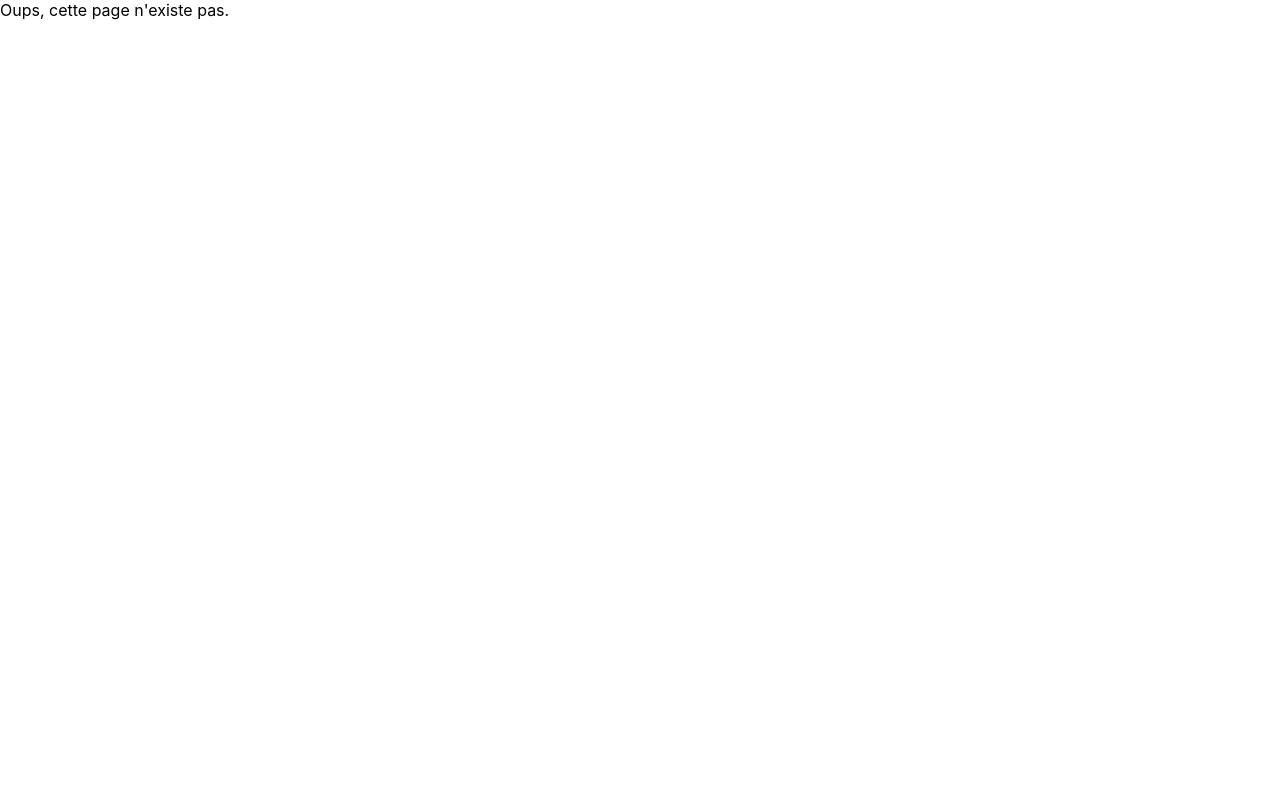
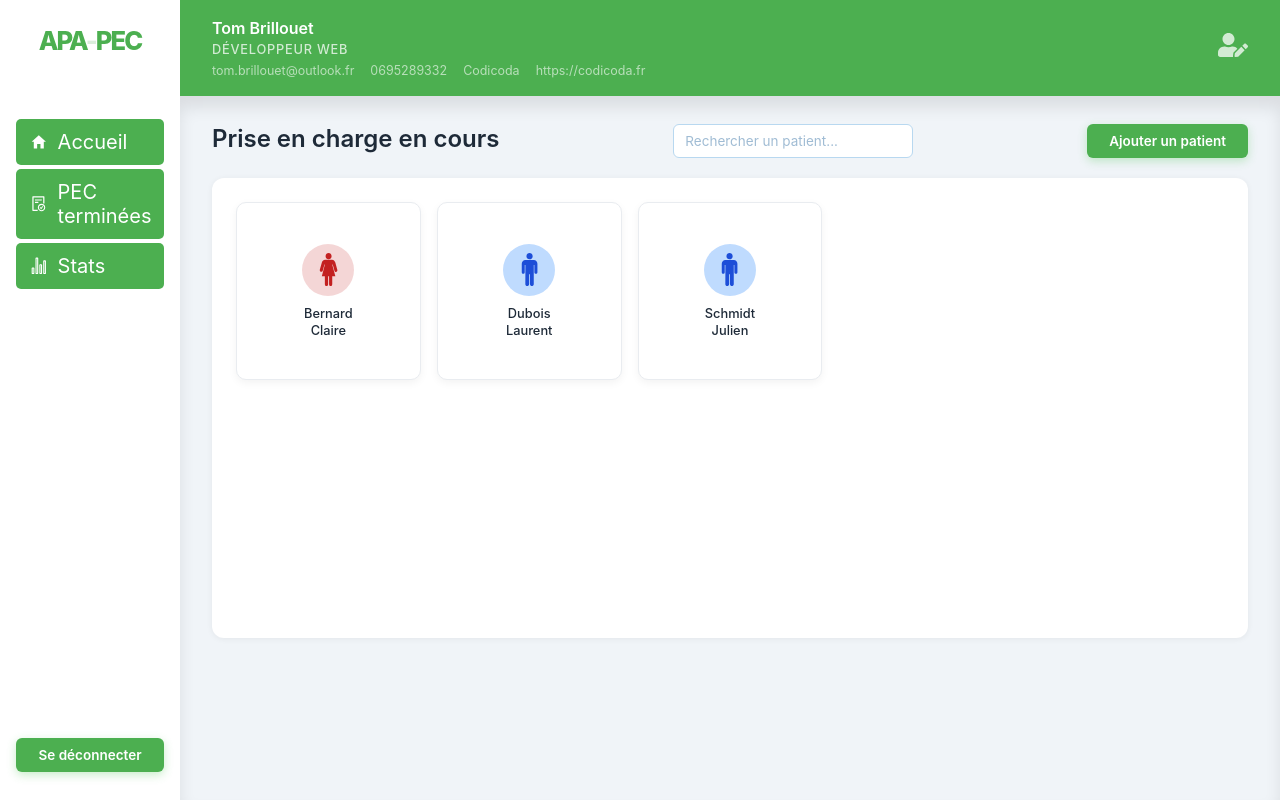
Before and after one commit to TomBrillouet/APA-PEC, a React (Vite) app: page /stats in a window 1280 px wide. Built offline with nearby package versions, Linux system fonts and the light colour scheme.

Commit message:
✨F04 : Menu > create routes stats and archived

```diff
--- a/src/App.jsx
+++ b/src/App.jsx
@@ -9,6 +9,8 @@ export default function App() {
     <Routes>
       <Route path="/" element={<LoginPage />} />
       <Route path="/dashboard" element={<Dashboard />} />
+      <Route path="/dashboard/:status" element={<Dashboard />} />
+      <Route path="/stats" element={<Dashboard />} />
       <Route path="*" element={<ErrorPage />} />
     </Routes>
   )
--- a/src/components/pages/dashboard/Main/Main.jsx
+++ b/src/components/pages/dashboard/Main/Main.jsx
@@ -9,10 +9,14 @@ import PatientOpened from "./Popup/PatientOpened/PatientOpened.jsx"
 import AddPatient from "./Popup/AddPatient/AddPatient.jsx"
 import ProInfo from "./Popup/ProInfo/ProInfo.jsx"
 import { useBilanForm } from "../../../../hooks/useBilanForm.jsx"
+import { theme } from "../../../../theme/index.js"
+import { fakePro } from "../../../../datas/fakePro.js"
+import { useParams } from "react-router"
 
 export default function Main() {
   const [addPatient, setAddPatient] = useState(false)
   const [patientOpen, setPatientOpen] = useState(false)
+  const [pro, setPro] = useState(fakePro)
   const [proInfo, setProInfo] = useState(false)
   const [selectedPatient, setSelectedPatient] = useState(null)
   const [selectedBilan, setSelectedBilan] = useState(null)
@@ -29,12 +33,19 @@ export default function Main() {
     testsSelectChange,
   } = useBilanForm()
 
+  const { status } = useParams()
+  const archived = status === "archived"
+
   const toggleAddPatient = () => {
     setAddPatient(!addPatient)
   }
 
   const toggleProInfo = () => {
     setProInfo(!proInfo)
+  }
+
+  const proSubmit = (newProInfos) => {
+    setPro(newProInfos)
   }
 
   const togglePatient = (patientToOpen) => {
@@ -62,7 +73,7 @@ export default function Main() {
 
   const patientsFiltered = patients.filter(
     (patient) =>
-      patient.archived === false &&
+      patient.archived === archived &&
       (patient.lastName.toLowerCase().includes(search.toLowerCase()) ||
         patient.firstName.toLowerCase().includes(search.toLowerCase())),
   )
@@ -91,6 +102,8 @@ export default function Main() {
     toggleOldBilan,
     handleSelectedBilan,
     selectedBilan,
+    pro,
+    proSubmit,
   }
 
   return (
@@ -119,6 +132,7 @@ export default function Main() {
           <TopMainBar
             onChange={(e) => setSearch(e.target.value)}
             onClick={toggleAddPatient}
+            archived={archived}
           />
 
           <PatientsGrid
@@ -135,14 +149,14 @@ const MainStyled = styled.main`
   flex: 1;
   display: flex;
   flex-direction: column;
-  background-color: #f1f1f1;
+  background-color: ${theme.colors.background};
 
   .overlay {
-    width: 100vw;
-    height: 100vh;
+    width: 100%;
+    height: 100%;
     left: 0;
     top: 0;
-    position: absolute;
+    position: fixed;
     z-index: 1;
     background-color: #1e2a3878;
   }
--- a/src/components/pages/dashboard/Main/TopMainBar.jsx
+++ b/src/components/pages/dashboard/Main/TopMainBar.jsx
@@ -3,10 +3,12 @@ import Searchbar from "./Searchbar"
 import SectionTitle from "./Popup/AddPatient/Form/SectionTitle.jsx"
 import Button from "../../../reusable/Button"
 
-export default function TopMainBar({ onChange, onClick }) {
+export default function TopMainBar({ onChange, onClick, archived }) {
   return (
     <TopMainBarStyled>
-      <SectionTitle label={"Prise en charge en cours"} />
+      <SectionTitle
+        label={`Prise en charge ${archived ? "terminée" : "en cours"}`}
+      />
       <Searchbar onChange={onChange} />
       <Button label={"Ajouter un patient"} onClick={onClick} />
     </TopMainBarStyled>
@@ -15,9 +17,11 @@ export default function TopMainBar({ onChange, onClick }) {
 
 const TopMainBarStyled = styled.div`
   display: flex;
+  flex-wrap: wrap;
   justify-content: space-between;
   font-size: 1.5rem;
   font-weight: 600;
   color: #1e2a38;
   margin-bottom: 20px;
+  gap: 10px;
 `
--- a/src/components/pages/dashboard/Menu/NavItem.jsx
+++ b/src/components/pages/dashboard/Menu/NavItem.jsx
@@ -1,8 +1,49 @@
-export default function NavItem({ label, icon, onClick }) {
+import { NavLink } from "react-router"
+import styled from "styled-components"
+import { theme } from "../../../../theme"
+
+export default function NavItem({ label, icon, to }) {
   return (
-    <div className="nav-item" onClick={onClick}>
-      <span>{icon}</span>
-      <span>{label}</span>
-    </div>
+    <NavItemStyled>
+      <NavLink
+        className={({ isActive }) =>
+          isActive ? "nav-item active" : "nav-item"
+        }
+        to={to}
+        end
+      >
+        <span>{icon}</span>
+        <span>{label}</span>
+      </NavLink>
+    </NavItemStyled>
   )
 }
+
+const NavItemStyled = styled.div`
+  .nav-item {
+    display: flex;
+    align-items: center;
+    gap: 10px;
+    padding: 11px 14px;
+    color: #747474;
+    font-size: ${theme.fonts.size.P2};
+    border-radius: ${theme.borderRadius.round};
+    text-decoration: none;
+    cursor: pointer;
+    transition:
+      background 0.18s,
+      color 0.18s;
+
+    span:first-child {
+      display: flex;
+      align-items: center;
+      font-size: 1.1rem;
+    }
+
+    &:hover,
+    &.active {
+      background-color: ${theme.colors.primary};
+      color: ${theme.colors.white};
+    }
+  }
+`
--- a/src/components/pages/dashboard/Menu/navItems.jsx
+++ b/src/components/pages/dashboard/Menu/navItems.jsx
@@ -4,6 +4,10 @@ import { IoStatsChartOutline } from "react-icons/io5"
 
 export const navItems = [
   { label: "Accueil", icon: <IoMdHome />, path: "/dashboard" },
-  { label: "PEC terminées", icon: <AiOutlineFileDone /> },
-  { label: "Stats", icon: <IoStatsChartOutline /> },
+  {
+    label: "PEC terminées",
+    icon: <AiOutlineFileDone />,
+    path: "/dashboard/archived",
+  },
+  { label: "Stats", icon: <IoStatsChartOutline />, path: "/stats" },
 ]
```
